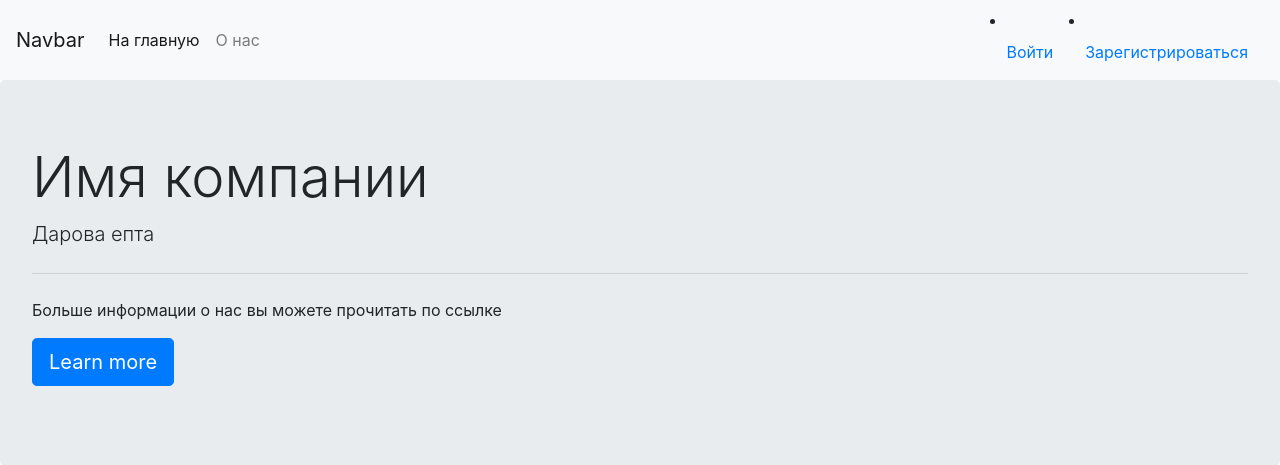
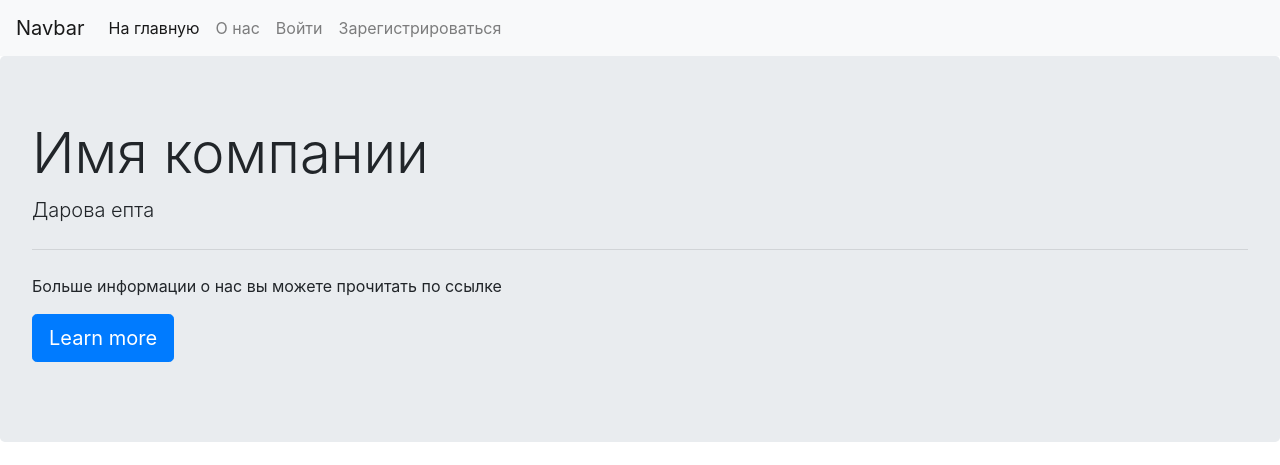
Before and after one commit to BReakMyMinD/webstudio, a Django app: page / in a window 1280 px wide. Shown: the top 465 px of the page. Run offline with Django 3.2, Linux system fonts and the light colour scheme; data comes from the database, SQL or seed files in the repository; some libraries are stand-ins or nearby versions.

Commit message:
Update index.html

```diff
--- a/templates/index.html
+++ b/templates/index.html
@@ -26,17 +26,15 @@
       <li class="nav-item">
         <a class="nav-link" href="/about/">О нас</a>
       </li>
-      </div>
-
         {% if user.is_authenticated %}
-      <li class="nav-item justify-content-end">
+      <li class="nav-item">
           <a href="/accounts/logout/" class="nav-link">Выйти</a>
       </li>
         {% else %}
-      <li class="nav-item justify-content-end">
+      <li class="nav-item">
           <a href="/accounts/login/" class="nav-link">Войти</a>
       </li>
-      <li class="nav-item justify-content-end">
+      <li class="nav-item">
           <a href="/register/" class="nav-link">Зарегистрироваться</a>
       </li>
         {% endif %}
```
